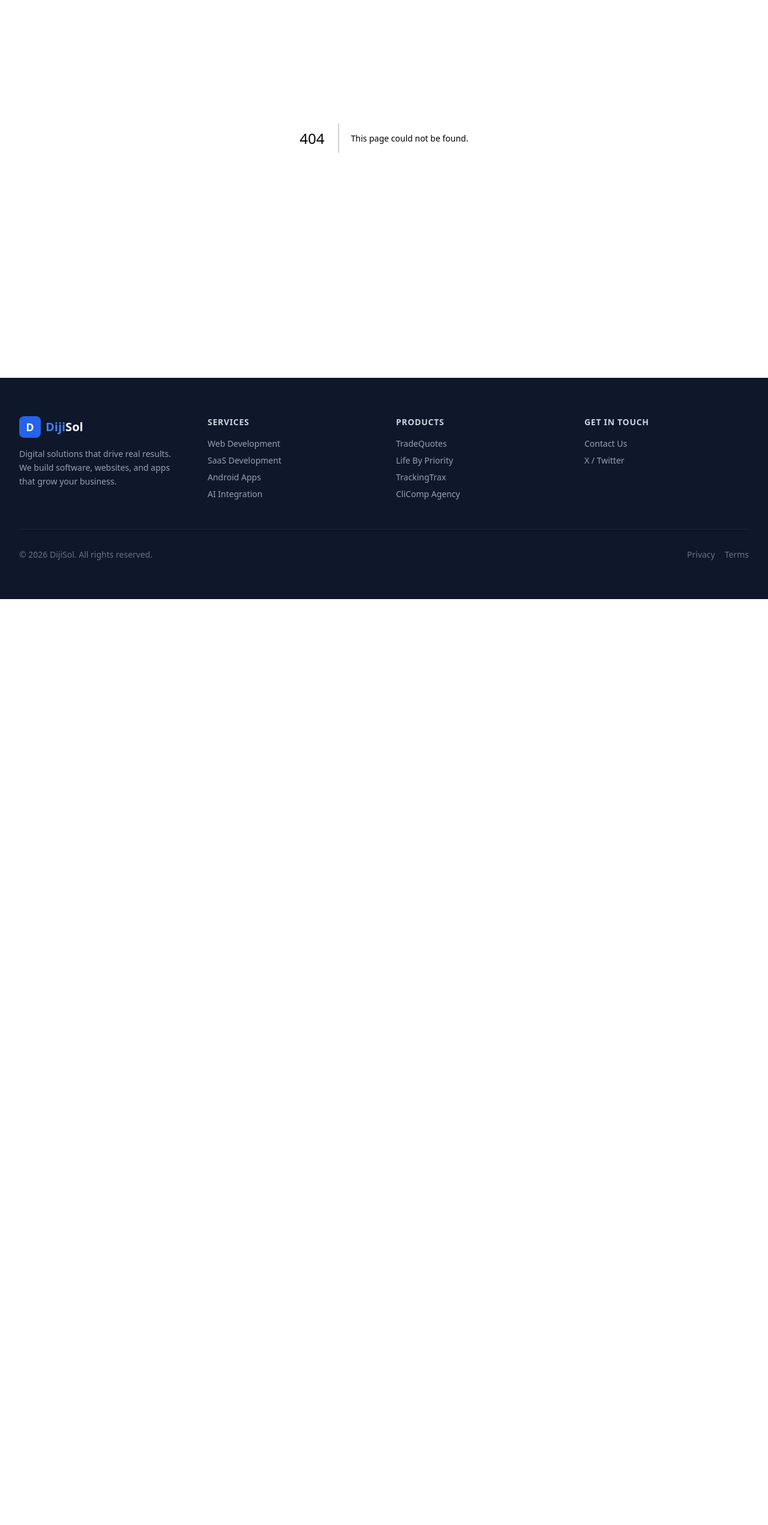
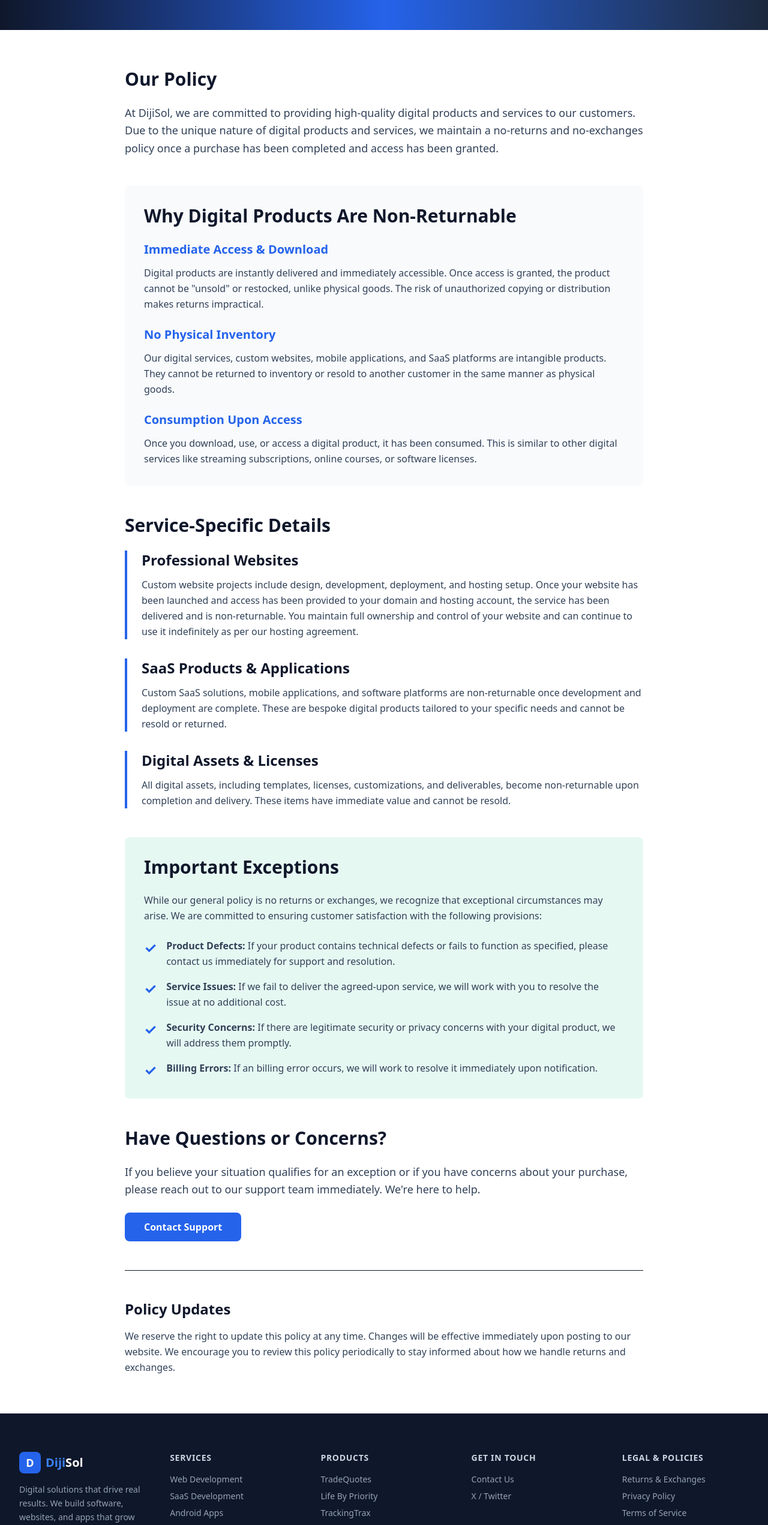
Before and after one commit to raubenw/dijisol-site, a Next.js app: page /policy/returns-exchanges in a window 1280 px wide. Before the commit this address had no page. Shown: the part 234-2777 px from the top of the page at 60% size. Before the commit the page ends 1233 px from the top, so only its background shows below. Built offline with nearby package versions, Linux system fonts and the light colour scheme.

Commit message:
Add returns and exchanges policy page and update footer navigation

```diff
--- a/app/components/Footer.tsx
+++ b/app/components/Footer.tsx
@@ -4,7 +4,7 @@ export default function Footer() {
   return (
     <footer className="bg-dark text-white">
       <div className="max-w-7xl mx-auto px-4 sm:px-6 lg:px-8 py-16">
-        <div className="grid grid-cols-1 md:grid-cols-4 gap-10">
+        <div className="grid grid-cols-1 md:grid-cols-5 gap-10">
           {/* Brand */}
           <div className="md:col-span-1">
             <Link href="/" className="flex items-center gap-2 mb-4">
@@ -135,26 +135,45 @@ export default function Footer() {
               </li>
             </ul>
           </div>
+
+          {/* Legal */}
+          <div>
+            <h4 className="font-semibold text-sm uppercase tracking-wider text-gray-300 mb-4">
+              Legal & Policies
+            </h4>
+            <ul className="space-y-2 text-sm text-gray-400">
+              <li>
+                <Link
+                  href="/policy/returns-exchanges/"
+                  className="hover:text-white transition-colors"
+                >
+                  Returns & Exchanges
+                </Link>
+              </li>
+              <li>
+                <Link
+                  href="/privacy"
+                  className="hover:text-white transition-colors"
+                >
+                  Privacy Policy
+                </Link>
+              </li>
+              <li>
+                <Link
+                  href="/terms"
+                  className="hover:text-white transition-colors"
+                >
+                  Terms of Service
+                </Link>
+              </li>
+            </ul>
+          </div>
         </div>
 
         <div className="border-t border-gray-800 mt-12 pt-8 flex flex-col sm:flex-row justify-between items-center gap-4">
           <p className="text-sm text-gray-500">
             &copy; {new Date().getFullYear()} DijiSol. All rights reserved.
           </p>
-          <div className="flex gap-4 text-sm text-gray-500">
-            <Link
-              href="/privacy"
-              className="hover:text-gray-300 transition-colors"
-            >
-              Privacy
-            </Link>
-            <Link
-              href="/terms"
-              className="hover:text-gray-300 transition-colors"
-            >
-              Terms
-            </Link>
-          </div>
         </div>
       </div>
     </footer>
--- /dev/null
+++ b/app/policy/returns-exchanges/page.tsx
@@ -0,0 +1,154 @@
+import Link from 'next/link';
+
+export const metadata = {
+  title: 'Returns & Exchanges Policy | DijiSol',
+  description: 'Learn about our returns and exchanges policy. Due to the digital nature of our products, no returns or exchanges are available.',
+};
+
+export default function ReturnsExchangesPolicy() {
+  return (
+    <div className="min-h-screen bg-white">
+      {/* Hero Section */}
+      <div className="bg-gradient-to-r from-slate-900 via-primary to-slate-800 text-white py-16 px-4">
+        <div className="max-w-4xl mx-auto">
+          <h1 className="text-4xl md:text-5xl font-bold mb-4">Returns & Exchanges Policy</h1>
+          <p className="text-xl text-slate-200">Effective Date: January 2025</p>
+        </div>
+      </div>
+
+      {/* Content Section */}
+      <div className="max-w-4xl mx-auto px-4 py-16">
+        {/* Introduction */}
+        <section className="mb-12">
+          <h2 className="text-3xl font-bold text-slate-900 mb-6">Our Policy</h2>
+          <p className="text-lg text-slate-700 leading-relaxed mb-6">
+            At DijiSol, we are committed to providing high-quality digital products and services to our customers.
+            Due to the unique nature of digital products and services, we maintain a no-returns and no-exchanges policy
+            once a purchase has been completed and access has been granted.
+          </p>
+        </section>
+
+        {/* Why No Returns */}
+        <section className="mb-12 bg-slate-50 rounded-lg p-8">
+          <h2 className="text-3xl font-bold text-slate-900 mb-6">Why Digital Products Are Non-Returnable</h2>
+          <div className="space-y-6">
+            <div>
+              <h3 className="text-xl font-semibold text-primary mb-3">Immediate Access & Download</h3>
+              <p className="text-slate-700 leading-relaxed">
+                Digital products are instantly delivered and immediately accessible. Once access is granted,
+                the product cannot be "unsold" or restocked, unlike physical goods. The risk of unauthorized copying
+                or distribution makes returns impractical.
+              </p>
+            </div>
+            <div>
+              <h3 className="text-xl font-semibold text-primary mb-3">No Physical Inventory</h3>
+              <p className="text-slate-700 leading-relaxed">
+                Our digital services, custom websites, mobile applications, and SaaS platforms are intangible products.
+                They cannot be returned to inventory or resold to another customer in the same manner as physical goods.
+              </p>
+            </div>
+            <div>
+              <h3 className="text-xl font-semibold text-primary mb-3">Consumption Upon Access</h3>
+              <p className="text-slate-700 leading-relaxed">
+                Once you download, use, or access a digital product, it has been consumed. This is similar to other
+                digital services like streaming subscriptions, online courses, or software licenses.
+              </p>
+            </div>
+          </div>
+        </section>
+
+        {/* Service-Specific Information */}
+        <section className="mb-12">
+          <h2 className="text-3xl font-bold text-slate-900 mb-6">Service-Specific Details</h2>
+
+          <div className="space-y-8">
+            {/* Websites */}
+            <div className="border-l-4 border-primary pl-6">
+              <h3 className="text-2xl font-bold text-slate-900 mb-3">Professional Websites</h3>
+              <p className="text-slate-700 leading-relaxed">
+                Custom website projects include design, development, deployment, and hosting setup. Once your website
+                has been launched and access has been provided to your domain and hosting account, the service has been delivered
+                and is non-returnable. You maintain full ownership and control of your website and can continue to use it indefinitely
+                as per our hosting agreement.
+              </p>
+            </div>
+
+            {/* SaaS Products */}
+            <div className="border-l-4 border-primary pl-6">
+              <h3 className="text-2xl font-bold text-slate-900 mb-3">SaaS Products & Applications</h3>
+              <p className="text-slate-700 leading-relaxed">
+                Custom SaaS solutions, mobile applications, and software platforms are non-returnable once development
+                and deployment are complete. These are bespoke digital products tailored to your specific needs and cannot
+                be resold or returned.
+              </p>
+            </div>
+
+            {/* Digital Assets */}
+            <div className="border-l-4 border-primary pl-6">
+              <h3 className="text-2xl font-bold text-slate-900 mb-3">Digital Assets & Licenses</h3>
+              <p className="text-slate-700 leading-relaxed">
+                All digital assets, including templates, licenses, customizations, and deliverables, become non-returnable
+                upon completion and delivery. These items have immediate value and cannot be resold.
+              </p>
+            </div>
+          </div>
+        </section>
+
+        {/* Exceptions & Support */}
+        <section className="mb-12 bg-accent/10 rounded-lg p-8">
+          <h2 className="text-3xl font-bold text-slate-900 mb-6">Important Exceptions</h2>
+          <p className="text-slate-700 leading-relaxed mb-6">
+            While our general policy is no returns or exchanges, we recognize that exceptional circumstances may arise.
+            We are committed to ensuring customer satisfaction with the following provisions:
+          </p>
+          <ul className="space-y-4 text-slate-700">
+            <li className="flex gap-4">
+              <span className="text-primary font-bold text-2xl flex-shrink-0">✓</span>
+              <span className="leading-relaxed"><strong>Product Defects:</strong> If your product contains technical defects or fails to function as specified,
+              please contact us immediately for support and resolution.</span>
+            </li>
+            <li className="flex gap-4">
+              <span className="text-primary font-bold text-2xl flex-shrink-0">✓</span>
+              <span className="leading-relaxed"><strong>Service Issues:</strong> If we fail to deliver the agreed-upon service, we will work with you
+              to resolve the issue at no additional cost.</span>
+            </li>
+            <li className="flex gap-4">
+              <span className="text-primary font-bold text-2xl flex-shrink-0">✓</span>
+              <span className="leading-relaxed"><strong>Security Concerns:</strong> If there are legitimate security or privacy concerns with your digital product,
+              we will address them promptly.</span>
+            </li>
+            <li className="flex gap-4">
+              <span className="text-primary font-bold text-2xl flex-shrink-0">✓</span>
+              <span className="leading-relaxed"><strong>Billing Errors:</strong> If an billing error occurs, we will work to resolve it immediately upon notification.</span>
+            </li>
+          </ul>
+        </section>
+
+        {/* Contact Information */}
+        <section className="mb-12">
+          <h2 className="text-3xl font-bold text-slate-900 mb-6">Have Questions or Concerns?</h2>
+          <p className="text-lg text-slate-700 leading-relaxed mb-6">
+            If you believe your situation qualifies for an exception or if you have concerns about your purchase,
+            please reach out to our support team immediately. We're here to help.
+          </p>
+          <Link
+            href="/contact"
+            className="inline-block bg-primary text-white px-8 py-3 rounded-lg font-semibold hover:bg-primary/90 transition-colors"
+          >
+            Contact Support
+          </Link>
+        </section>
+
+        {/* Policy Changes */}
+        <section className="border-t pt-12">
+          <h2 className="text-2xl font-bold text-slate-900 mb-4">Policy Updates</h2>
+          <p className="text-slate-700 leading-relaxed">
+            We reserve the right to update this policy at any time. Changes will be effective immediately upon posting
+            to our website. We encourage you to review this policy periodically to stay informed about how we handle returns
+            and exchanges.
+          </p>
+        </section>
+      </div>
+    </div>
+  );
+}
```
Also changed, not shown: 1 other file (tests, documents, lock files or other folders).
